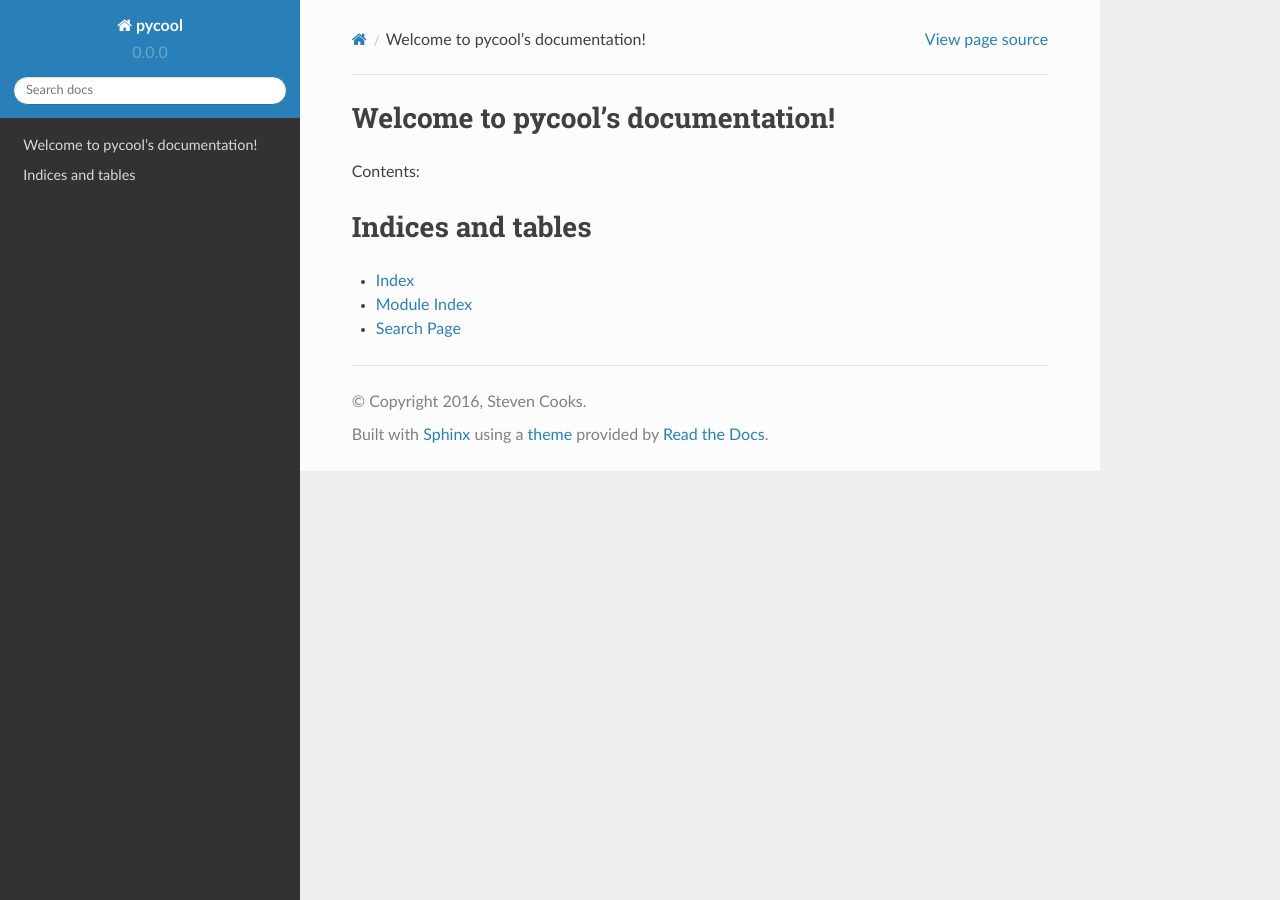
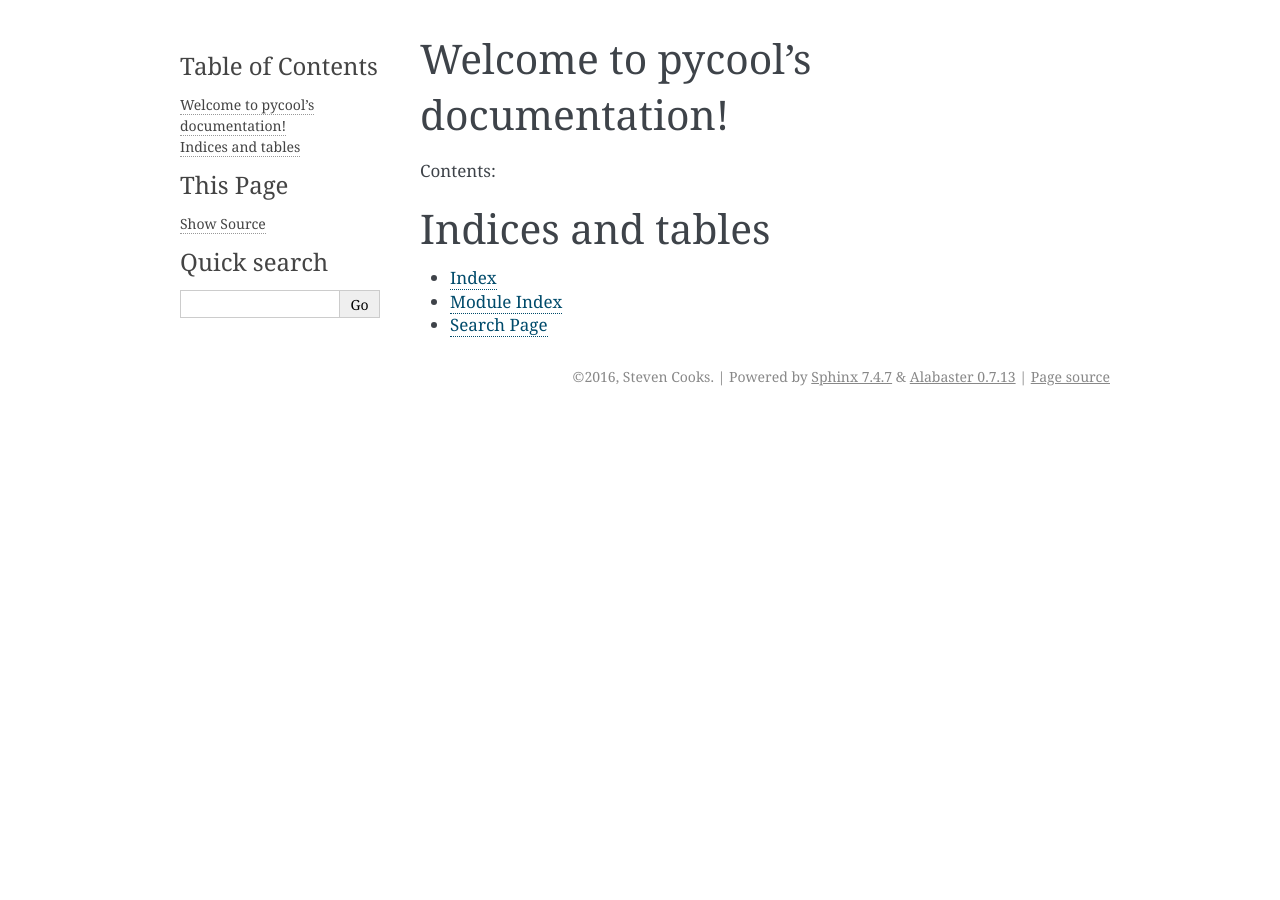
Before and after one commit to StevenCooks/pycool, a Sphinx documentation site: the page built from docs/index.rst, in a window 1280 px wide. Built offline with Sphinx 7.4.7, drawn with Linux system fonts in a browser that asks for light colours.

Commit message:
[ignore] update ignore; rebuild with sphinx

```diff
--- a/docs/conf.py
+++ b/docs/conf.py
@@ -2,7 +2,7 @@
 # -*- coding: utf-8 -*-
 #
 # pycool documentation build configuration file, created by
-# sphinx-quickstart on Fri Sep  2 16:31:23 2016.
+# sphinx-quickstart on Sat Sep  3 19:00:13 2016.
 #
 # This file is execfile()d with the current directory set to its
 # containing dir.
@@ -30,10 +30,7 @@
 # Add any Sphinx extension module names here, as strings. They can be
 # extensions coming with Sphinx (named 'sphinx.ext.*') or your custom
 # ones.
-import sphinx_rtd_theme
 extensions = [
-    'sphinx.ext.autodoc',
-    'sphinx.ext.doctest',
     'sphinx.ext.viewcode',
 ]
 
@@ -63,9 +60,9 @@ author = 'Steven Cooks'
 # built documents.
 #
 # The short X.Y version.
-version = '0.0.0'
+version = '1.0.0'
 # The full version, including alpha/beta/rc tags.
-release = '0.0.0'
+release = '1.0.0'
 
 # The language for content autogenerated by Sphinx. Refer to documentation
 # for a list of supported languages.
@@ -86,7 +83,7 @@ language = None
 # List of patterns, relative to source directory, that match files and
 # directories to ignore when looking for source files.
 # This patterns also effect to html_static_path and html_extra_path
-exclude_patterns = []
+exclude_patterns = ['_build', 'Thumbs.db', '.DS_Store']
 
 # The reST default role (used for this markup: `text`) to use for all
 # documents.
@@ -125,7 +122,7 @@ todo_include_todos = False
 # The theme to use for HTML and HTML Help pages.  See the documentation for
 # a list of builtin themes.
 #
-html_theme = 'sphinx_rtd_theme'
+html_theme = 'alabaster'
 
 # Theme options are theme-specific and customize the look and feel of a theme
 # further.  For a list of options available for each theme, see the
@@ -134,12 +131,12 @@ html_theme = 'sphinx_rtd_theme'
 # html_theme_options = {}
 
 # Add any paths that contain custom themes here, relative to this directory.
-html_theme_path = [sphinx_rtd_theme.get_html_theme_path()]
+# html_theme_path = []
 
 # The name for this set of Sphinx documents.
 # "<project> v<release> documentation" by default.
 #
-# html_title = 'pycool v0.0.0'
+# html_title = 'pycool v1.0.0'
 
 # A shorter title for the navigation bar.  Default is the same as html_title.
 #
@@ -342,88 +339,3 @@ texinfo_documents = [
 # If true, do not generate a @detailmenu in the "Top" node's menu.
 #
 # texinfo_no_detailmenu = False
-
-
-# -- Options for Epub output ----------------------------------------------
-
-# Bibliographic Dublin Core info.
-epub_title = project
-epub_author = author
-epub_publisher = author
-epub_copyright = copyright
-
-# The basename for the epub file. It defaults to the project name.
-# epub_basename = project
-
-# The HTML theme for the epub output. Since the default themes are not
-# optimized for small screen space, using the same theme for HTML and epub
-# output is usually not wise. This defaults to 'epub', a theme designed to save
-# visual space.
-#
-# epub_theme = 'epub'
-
-# The language of the text. It defaults to the language option
-# or 'en' if the language is not set.
-#
-# epub_language = ''
-
-# The scheme of the identifier. Typical schemes are ISBN or URL.
-# epub_scheme = ''
-
-# The unique identifier of the text. This can be a ISBN number
-# or the project homepage.
-#
-# epub_identifier = ''
-
-# A unique identification for the text.
-#
-# epub_uid = ''
-
-# A tuple containing the cover image and cover page html template filenames.
-#
-# epub_cover = ()
-
-# A sequence of (type, uri, title) tuples for the guide element of content.opf.
-#
-# epub_guide = ()
-
-# HTML files that should be inserted before the pages created by sphinx.
-# The format is a list of tuples containing the path and title.
-#
-# epub_pre_files = []
-
-# HTML files that should be inserted after the pages created by sphinx.
-# The format is a list of tuples containing the path and title.
-#
-# epub_post_files = []
-
-# A list of files that should not be packed into the epub file.
-epub_exclude_files = ['search.html']
-
-# The depth of the table of contents in toc.ncx.
-#
-# epub_tocdepth = 3
-
-# Allow duplicate toc entries.
-#
-# epub_tocdup = True
-
-# Choose between 'default' and 'includehidden'.
-#
-# epub_tocscope = 'default'
-
-# Fix unsupported image types using the Pillow.
-#
-# epub_fix_images = False
-
-# Scale large images.
-#
-# epub_max_image_width = 0
-
-# How to display URL addresses: 'footnote', 'no', or 'inline'.
-#
-# epub_show_urls = 'inline'
-
-# If false, no index is generated.
-#
-# epub_use_index = True
--- a/docs/index.rst
+++ b/docs/index.rst
@@ -1,5 +1,5 @@
 .. pycool documentation master file, created by
-   sphinx-quickstart on Fri Sep  2 16:31:23 2016.
+   sphinx-quickstart on Sat Sep  3 19:00:13 2016.
    You can adapt this file completely to your liking, but it should at least
    contain the root `toctree` directive.
 
```
Also changed, not shown: 8 other files.
